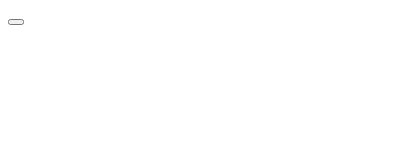
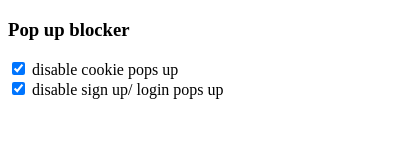
Before and after one commit to bozicschucky/cookie-pop-ups-blocker-chrome, a browser extension: page popup.html in a window 400 px wide. Drawn offline with Linux system fonts and the light colour scheme.

Commit message:
add page set up

```diff
--- a/popup.html
+++ b/popup.html
@@ -2,11 +2,27 @@
 <html lang="en">
 
 <head>
-  <link rel="stylesheet" href="button.css">
+  <link rel="stylesheet" href="style.css">
 </head>
 
 <body>
-  <button id="changeColor"></button>
+  <h3>Pop up blocker</h3>
+  <!-- disable cookies pop ups -->
+  <div class="btn-conatiner">
+    <label class="container">
+      <input type="checkbox" checked="checked">
+      <span class="checkmark">disable cookie pops up</span>
+    </label>
+  </div>
+
+  <!-- disable sign up pop ups -->
+  <div class="btn-conatiner">
+    <label class="container">
+      <input type="checkbox" checked="checked">
+      <span class="checkmark">disable sign up/ login pops up</span>
+    </label>
+  </div>
+
 </body>
 <script src="popup.js"></script>
 
--- /dev/null
+++ b/style.css
@@ -0,0 +1,9 @@
+
+.btn-container{
+  display: flex;
+  justify-content: space-evenly;
+}
+
+body{
+  width: 350px;
+}
```
